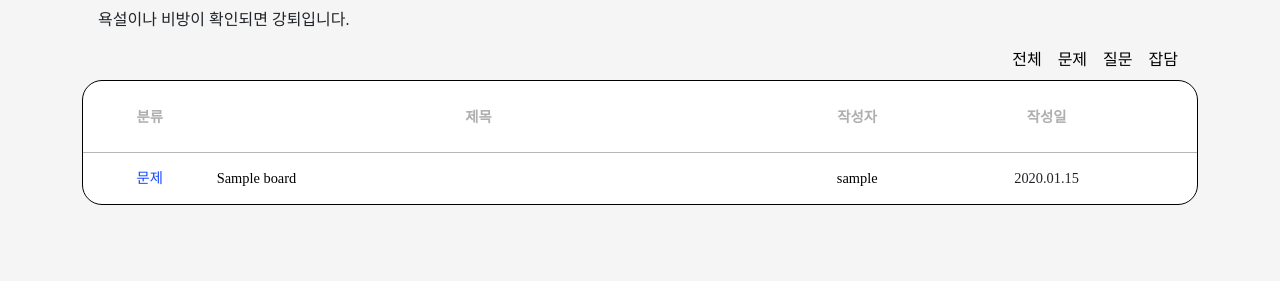
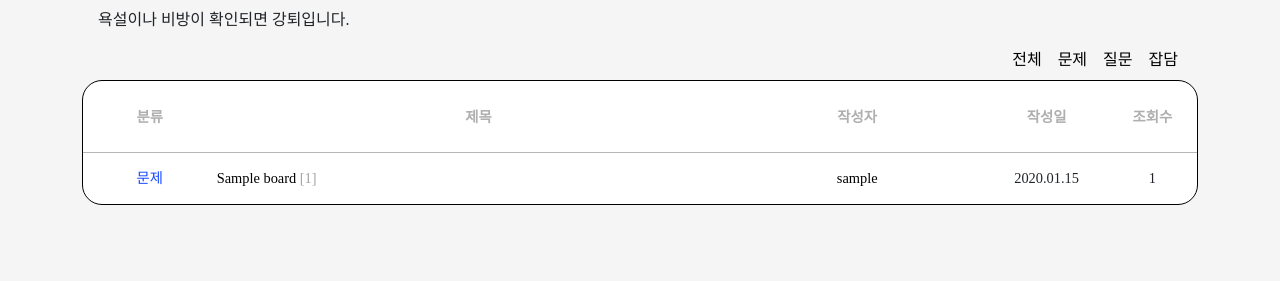
Before and after one commit to 9776mk/final_pjt, a Django app: page /studies/1/board/index/1/ in a window 1280 px wide. Shown: the part 160-441 px from the top of the page. Run offline with Django 3.2, Linux system fonts and the light colour scheme; a user stored in the database is signed in; tables that the repository leaves empty hold one stand-in row (values such as "Sample post"); grey boxes marked "Sample" are stand-in pictures; some libraries are stand-ins or nearby versions; some web fonts are replaced.

Commit message:
style: 공부방 게시판 index 수정

```diff
--- a/studies/templates/studies/board_index.html
+++ b/studies/templates/studies/board_index.html
@@ -63,7 +29,7 @@
         <div class="hits">조회수</div>
       </div>
       {% for board in boards %}
-          <div>
+          <div class='d-flex align-items-center'>
             <div class="category">
               {% if board.category == '문제' %}
                 <a href="" style='color: #1346ff'>{{ board.category }}</a>
@@ -73,17 +39,16 @@
                 <a href="" style='color: #33aa23'>{{ board.category }}</a>
               {% endif %}
             </div>
-            <div class="title">
+            <div class="title text_elli">
               <form action="{% url 'studies:board_detail' study.pk board.pk %}">
                 {% if board.category == '문제' %}
-                <input  name='go' value='{{ board.title }}[{{ board.boardcomment_set.all.count }}]' type='submit' style='all: unset; cursor: pointer;' >
+                <input  name='go' value='{{ board.title }}' type='submit' style='all: unset; cursor: pointer;' ><span style='color: #a3a3a3'> [{{ board.boardcomment_set.all.count }}]</span>
                 {% else %}
-                <input  value='{{ board.title }}[{{ board.boardcomment_set.all.count }}]' type='submit' style='all: unset; cursor: pointer;' >
+                <input  value='{{ board.title }}' type='submit' style='all: unset; cursor: pointer;' ><span style='color: #a3a3a3'> [{{ board.boardcomment_set.all.count }}]</span>
                 {% endif %}
               </form>
             </div>
-            <!-- 바깥작성자는 popover로 띄울까 고민중-->
-            <div class="writer">
+            <div class="writer text_elli">
               <a href="{% url 'accounts:profile' board.user.pk %}">{{ board.user.profile.nickname }}</a>
             </div>
             <div class="date">{{ board.create_at|date:'Y.m.d' }}</div>
@@ -142,9 +109,10 @@
         <div class="title">제목</div>
         <div class="writer">작성자</div>
         <div class="date">작성일</div>
+        <div class="hits">조회수</div>
       </div>
       {% for board in boards %}
-          <div>
+          <div class='d-flex align-items-center'>
             <div class="category">
               {% if board.category == '문제' %}
                 <a href="" style='color: #1346ff'>{{ board.category }}</a>
@@ -154,14 +122,14 @@
                 <a href="" style='color: #33aa23'>{{ board.category }}</a>
               {% endif %}
             </div>
-            <div class="title">
-              <a href="{% url 'studies:board_detail' study.pk board.pk %}">{{ board.title }}</a>
+            <div class="title text_elli">
+              <a href="{% url 'studies:board_detail' study.pk board.pk %}">{{ board.title }}<span style='color: #a3a3a3'> [{{ board.boardcomment_set.all.count }}]</span></a>
             </div>
-            <!-- 바깥작성자는 popover로 띄울까 고민중-->
-            <div class="writer">
+            <div class="writer text_elli">
               <a href="{% url 'accounts:profile' board.user.pk %}">{{ board.user.profile.nickname }}</a>
             </div>
             <div class="date">{{ board.create_at|date:'Y.m.d' }}</div>
+            <div class='hits'>{{ board.hits }}</div>
           </div>
         {% endfor %}
       </div>
@@ -216,9 +186,10 @@
         <div class="title">제목</div>
         <div class="writer">작성자</div>
         <div class="date">작성일</div>
+        <div class="hits">조회수</div>
       </div>
       {% for board in boards %}
-          <div>
+          <div class='d-flex align-items-center'>
             <div class="category">
               {% if board.category == '문제' %}
                 <a href="" style='color: #1346ff'>{{ board.category }}</a>
@@ -228,14 +199,15 @@
                 <a href="" style='color: #33aa23'>{{ board.category }}</a>
               {% endif %}
             </div>
-            <div class="title">
-              <a href="{% url 'studies:board_detail' study.pk board.pk %}">{{ board.title }}</a>
+            <div class="title text_elli">
+              <a href="{% url 'studies:board_detail' study.pk board.pk %}">{{ board.title }}<span style='color: #a3a3a3'> [{{ board.boardcomment_set.all.count }}]</span></a>
             </div>
             <!-- 바깥작성자는 popover로 띄울까 고민중-->
-            <div class="writer">
+            <div class="writer text_elli">
               <a href="{% url 'accounts:profile' board.user.pk %}">{{ board.user.profile.nickname }}</a>
             </div>
             <div class="date">{{ board.create_at|date:'Y.m.d' }}</div>
+            <div class='hits'>{{ board.hits }}</div>
           </div>
         {% endfor %}
       </div>
@@ -290,9 +264,10 @@
         <div class="title">제목</div>
         <div class="writer">작성자</div>
         <div class="date">작성일</div>
+        <div class="hits">조회수</div>
       </div>
       {% for board in boards %}
-          <div>
+          <div class='d-flex align-items-center'>
             <div class="category">
               {% if board.category == '문제' %}
                 <a href="" style='color: #1346ff'>{{ board.category }}</a>
@@ -302,14 +277,14 @@
                 <a href="" style='color: #33aa23'>{{ board.category }}</a>
               {% endif %}
             </div>
-            <div class="title">
-              <a href="{% url 'studies:board_detail' study.pk board.pk %}">{{ board.title }}</a>
+            <div class="title text_elli">
+              <a href="{% url 'studies:board_detail' study.pk board.pk %}">{{ board.title }}<span style='color: #a3a3a3'> [{{ board.boardcomment_set.all.count }}]</span></a>
             </div>
-            <!-- 바깥작성자는 popover로 띄울까 고민중-->
-            <div class="writer">
+            <div class="writer text_elli">
               <a href="{% url 'accounts:profile' board.user.pk %}">{{ board.user.profile.nickname }}</a>
             </div>
             <div class="date">{{ board.create_at|date:'Y.m.d' }}</div>
+            <div class='hits'>{{ board.hits }}</div>
           </div>
         {% endfor %}
       </div>
--- a/studies/views.py
+++ b/studies/views.py
@@ -458,7 +458,6 @@ def notice_read(request):
 def board_index(request, study_pk):
     study = get_object_or_404(Study, pk=study_pk)
     boards = Board.objects.filter(study=study).order_by("-pk")
-    boards1 = Board.objects.get(pk=study_pk)
 
     page = request.GET.get("page", "1")  # 페이지
     paginator = Paginator(boards, 15)  # 페이지당 15개씩 보여주기
```
Also changed, not shown: other parts of studies/templates/studies/board_index.html (+7 -35 lines), scss/board.scss (+33 -0 lines), static/css/board.css (+37 -0 lines).
